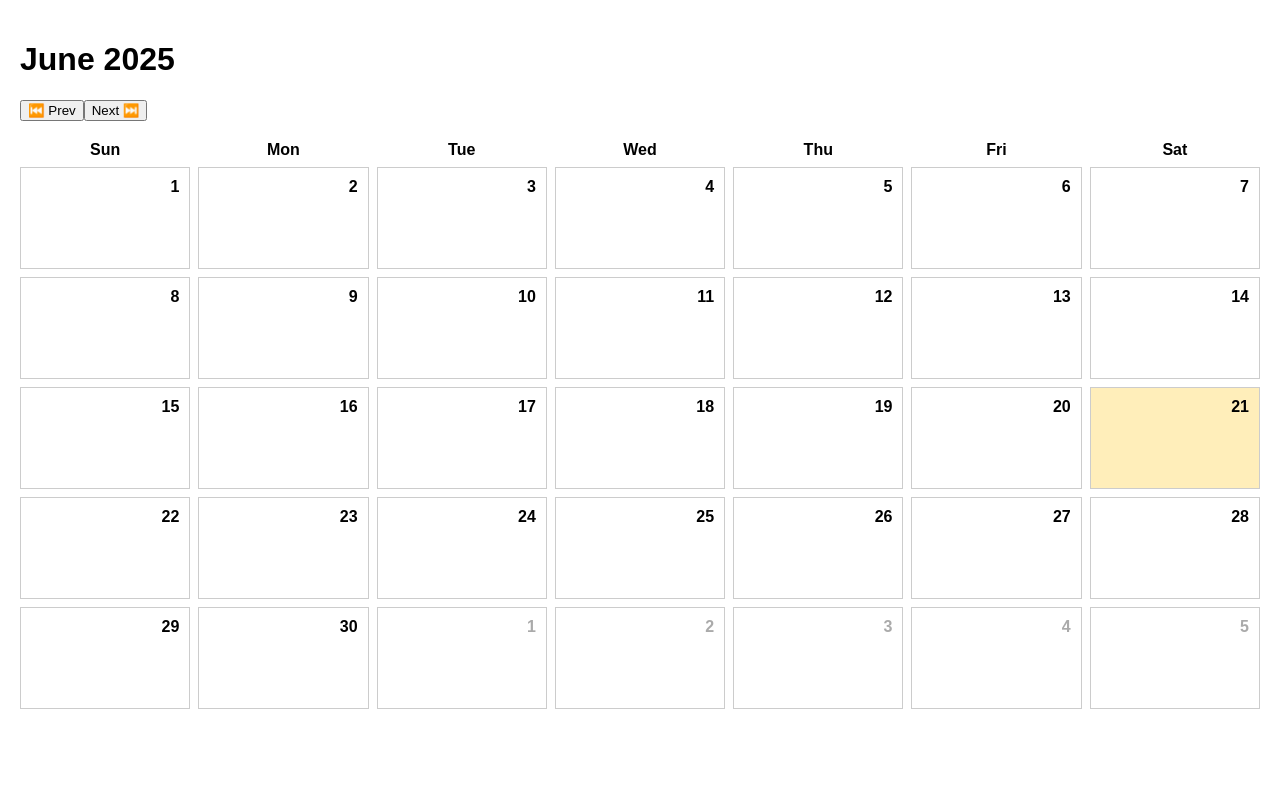
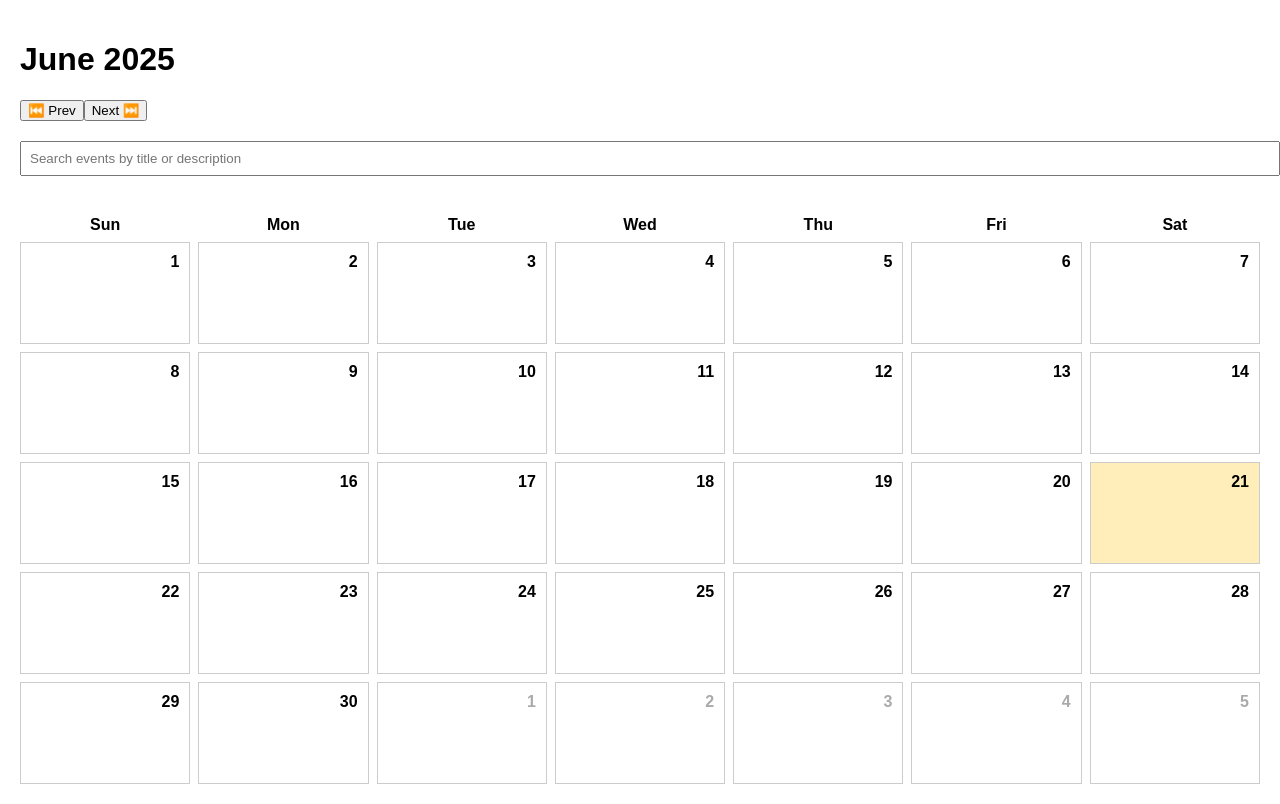
Before and after one commit to riya1901/calendar, a React (Create React App) app: page / in a window 1280 px wide. Built offline with nearby package versions, Linux system fonts and the light colour scheme.

Commit message:
searching feacture added

```diff
--- a/src/App.js
+++ b/src/App.js
@@ -21,6 +21,7 @@ function App() {
   const [showModal, setShowModal] = useState(false);
   const [events, setEvents] = useState([]);
   const [selectedEvent, setSelectedEvent] = useState(null);
+  const [searchQuery, setSearchQuery] = useState("");
 
   useEffect(() => {
     const storedEvents = localStorage.getItem("events");
@@ -41,7 +42,7 @@ function App() {
         e.id === selectedEvent.id ? eventData : e
       );
     } else {
-      updatedEvents = [...events, eventData];
+      updatedEvents = [...events, { ...eventData, id: Date.now() }];
     }
     setEvents(updatedEvents);
     localStorage.setItem("events", JSON.stringify(updatedEvents));
@@ -81,12 +82,11 @@ function App() {
     const eventId = e.dataTransfer.getData("eventId");
 
     const existingEvents = getEventsForDay(day);
-    const draggedEvent = events.find((ev) => ev.id === eventId);
+    const draggedEvent = events.find((ev) => ev.id === parseInt(eventId));
 
-    // Conflict check: same time and same date
     const hasConflict = existingEvents.some(
       (e) =>
-        e.id !== eventId &&
+        e.id !== draggedEvent.id &&
         e.time === draggedEvent.time &&
         format(e.date, "yyyy-MM-dd") === format(day, "yyyy-MM-dd")
     );
@@ -97,7 +97,7 @@ function App() {
     }
 
     const updated = events.map((e) =>
-      e.id === eventId ? { ...e, date: new Date(day) } : e
+      e.id === draggedEvent.id ? { ...e, date: new Date(day) } : e
     );
     setEvents(updated);
     localStorage.setItem("events", JSON.stringify(updated));
@@ -125,7 +125,7 @@ function App() {
     const end = endOfWeek(endOfMonth(currentMonth));
 
     for (let d = start; d <= end; d = addDays(d, 1)) {
-      if (isBefore(d, event.date)) continue;
+      if (isBefore(d, new Date(event.date))) continue;
 
       switch (event.repeat) {
         case "daily":
@@ -175,6 +175,14 @@ function App() {
         <button onClick={nextMonth}>Next ⏭️</button>
       </div>
 
+      <input
+        type="text"
+        placeholder="Search events by title or description"
+        value={searchQuery}
+        onChange={(e) => setSearchQuery(e.target.value)}
+        style={{ margin: "20px 0", padding: "8px", width: "100%" }}
+      />
+
       <div
         style={{
           display: "grid",
@@ -189,7 +197,12 @@ function App() {
           </div>
         ))}
         {generateDays().map((day, index) => {
-          const eventsForDay = getEventsForDay(day);
+          const eventsForDay = getEventsForDay(day).filter(
+            (e) =>
+              e.title.toLowerCase().includes(searchQuery.toLowerCase()) ||
+              e.description?.toLowerCase().includes(searchQuery.toLowerCase())
+          );
+
           return (
             <div
               key={index}
```
